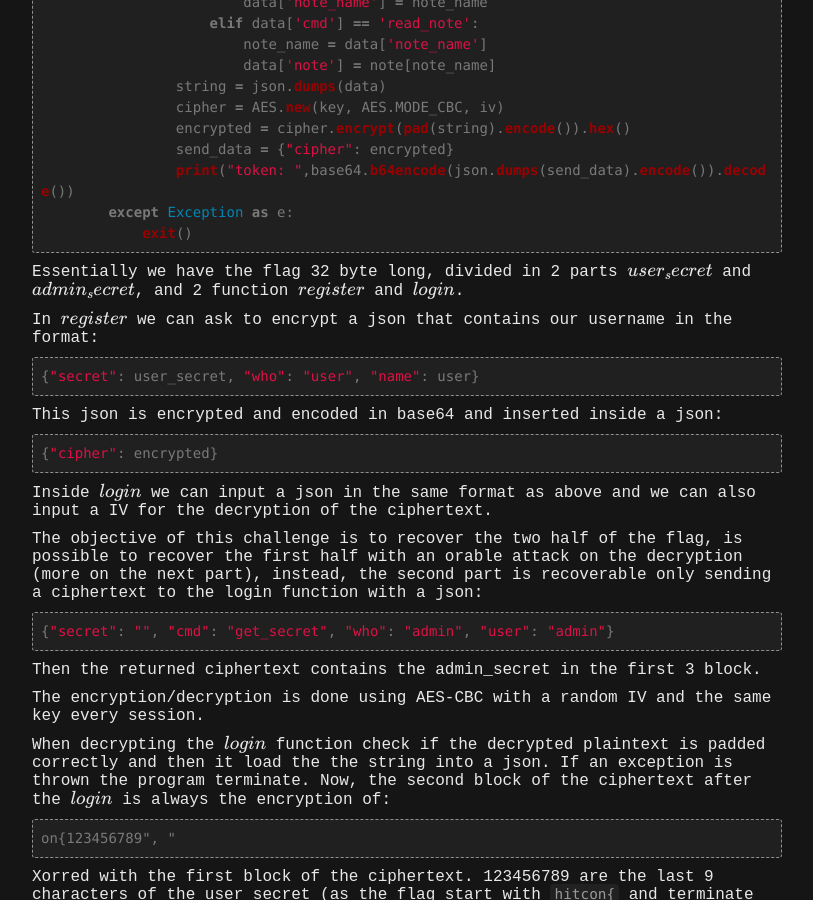
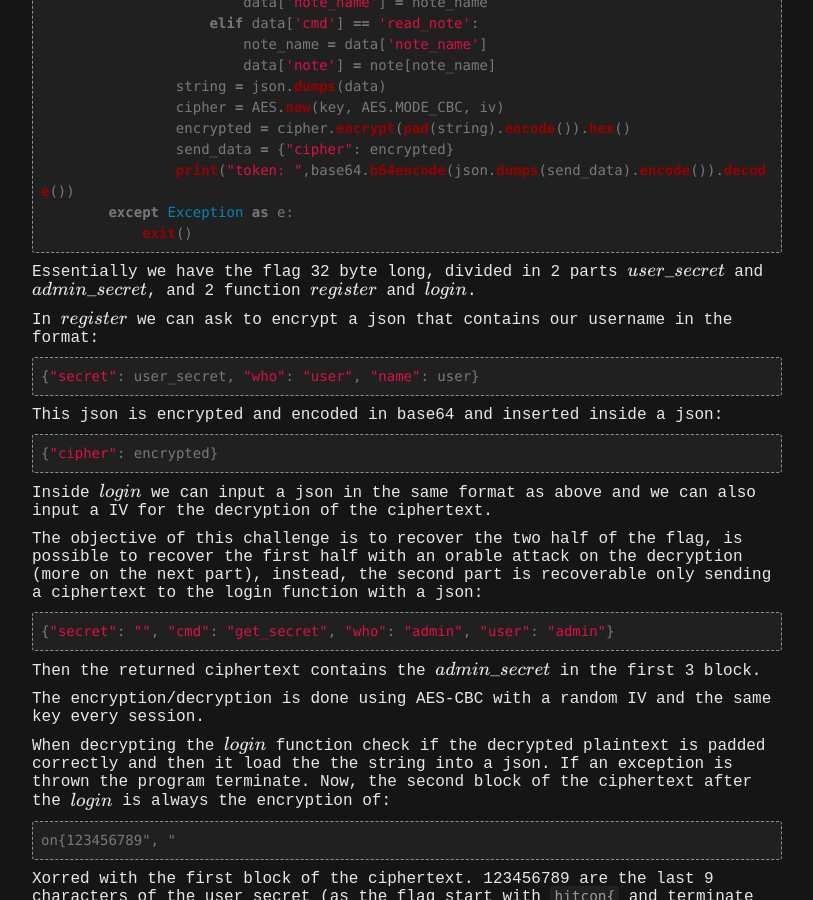
Before and after one commit to fibonhack/fibonhack.github.io, a Jekyll site: the page built from _writeups/2020/hitcon2020/another-secret-note.md, in a window 1280 px wide and 900 px high, scrolled down 2469 px. Shown: the whole window, without its empty margins (233-1046 px from the left). Built offline with Jekyll 4.4.1, drawn with Linux system fonts in a browser that asks for light colours; formulas are drawn with MathJax 3; some of the changed text lies outside the part shown.

Commit message:
other typos

````diff
--- a/_writeups/2020/hitcon2020/another-secret-note.md
+++ b/_writeups/2020/hitcon2020/another-secret-note.md
@@ -118,7 +118,7 @@ if __name__ == '__main__':
             exit()
 ```
 
-Essentially we have the flag 32 byte long, divided in 2 parts $$user_secret$$ and $$admin_secret$$, and 2 function $$register$$ and $$login$$.
+Essentially we have the flag 32 byte long, divided in 2 parts $$user\_secret$$ and $$admin\_secret$$, and 2 function $$register$$ and $$login$$.
 
 In $$register$$ we can ask to encrypt a json that contains our username in the format:
 ```python
@@ -134,7 +134,7 @@ The objective of this challenge is to recover the two half of the flag, is possi
 ```python
 {"secret": "", "cmd": "get_secret", "who": "admin", "user": "admin"}
 ```
-Then the returned ciphertext contains the admin_secret in the first 3 block.
+Then the returned ciphertext contains the $$admin\_secret$$ in the first 3 block.
 
 The encryption/decryption is done using AES-CBC with a random IV and the same key every session.
 
@@ -247,7 +247,7 @@ Now we can put inside the ciphertext the json:
 ```python
 {"secret": "", "cmd": "get_secret", "who": "admin", "user": "admin"}
 ```
-This request would return the $$admin_secret$$ inside the first 2 blocks of the ciphertext returned:
+This request would return the $$admin\_secret$$ inside the first 2 blocks of the ciphertext returned:
 ```python
 {"secret": "123456789012345}", "cmd": "get_secret", "who": "admin", "user": "admin"}
 ```
````
